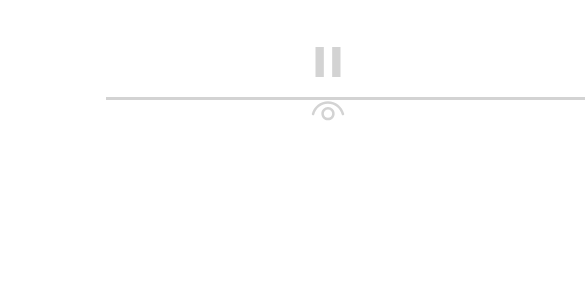
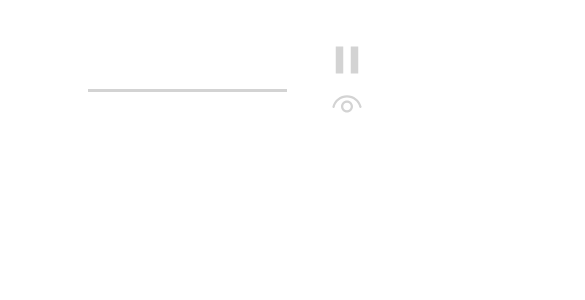
Before and after one commit to targetcreature/living-text, a Next.js app: page / in a window 390 px wide. Shown: the top 300 px of the page, 585 px wide, since content can reach past the window. Built offline with nearby package versions, Linux system fonts and the light colour scheme.

Commit message:
Styling mobile

```diff
--- a/components/Form.tsx
+++ b/components/Form.tsx
@@ -11,16 +11,35 @@ export const Form: React.FC = () => {
     return (
         <div>
             {
-                words.map(({ isPunc, content }, i) =>
+                words.map(({ isPunc, isLine, content }, i) =>
                     isPunc ?
                         <span key={i}>{content}</span>
+                        :
+                        isLine ?
+                            <div />
                             :
                             <Word key={i} word={content} />
                 )
             }
             <input
 
-                ref={input => input && input.focus()}
+            ref={(input)=> input && input.focus()}
+
+                onKeyDown={e => {
+                    if (e.key === 'Enter') {
+
+                        setStore((s) => {
+                            if (state) {
+                                s.words.push({ content: state })
+                            }
+                            s.words.push({ content: "", isLine: true })
+                            return s
+                        })
+                        setState("")
+
+                    }
+                }
+                }
 
                 onChange={({ target }) => {
 
--- a/context/index.tsx
+++ b/context/index.tsx
@@ -4,6 +4,7 @@ export type State = {
     words: {
         content: string
         isPunc?: boolean
+        isLine?: boolean
     }[]
     isPause: boolean
     isOriginal: boolean
@@ -12,7 +13,8 @@ export type State = {
 const init = {
     words: [],
     isPause: false,
-    isOriginal: false
+    isOriginal: false,
+    isLine: false
 }
 
 const Context = createContext<[State, React.Dispatch<React.SetStateAction<State>>]>([init, () => null])
--- /dev/null
+++ b/pages/_app.js
@@ -0,0 +1,6 @@
+import '../styles/styles.scss'
+
+// This default export is required in a new `pages/_app.js` file.
+export default function MyApp({ Component, pageProps }) {
+  return <Component {...pageProps} />
+}
--- a/pages/_document.js
+++ /dev/null
@@ -1,24 +0,0 @@
-// pages/_document.js
-
-import Document, { Html, Head, Main, NextScript } from 'next/document'
-
-class MyDocument extends Document {
-  render() {
-    return (
-      <Html>
-        <Head>
-          <link
-            href="https://fonts.googleapis.com/css3?family=Lobster&display=swap"
-            rel="stylesheet"
-          />
-        </Head>
-        <body>
-          <Main />
-          <NextScript />
-        </body>
-      </Html>
-    )
-  }
-}
-
-export default MyDocument
--- a/pages/index.tsx
+++ b/pages/index.tsx
@@ -1,4 +1,4 @@
-import { useEffect, useState } from "react"
+import { useEffect, useRef, useState } from "react"
 import { Provider, useStore } from "../context"
 import { Form } from "../components/Form"
 import { IoMdPause as PauseIcon } from "react-icons/io"
@@ -6,6 +6,8 @@ import { IoMdPlay as PlayIcon } from "react-icons/io"
 import { VscEye as EyeIcon } from "react-icons/vsc"
 
 const App: React.FC = () => {
+
+    const ref = useRef()
 
     return (
         <Provider>
@@ -15,20 +17,19 @@ const App: React.FC = () => {
                 display: "flex",
                 alignContent: "center",
                 justifyContent: "center",
-                padding: "5vh 0"
-            }}>
+                padding: "5vh 0",
+            }}
+            >
 
-                <div style={{
-                    fontSize: 40,
-                    width: "50vw"
-                }}>
+                <div id="container">
                     <Form />
                     <div
-                        style={{
-                            position: "absolute",
-                            top: "5vh",
-                            right: "5vh",
-                        }}
+                        id="buttons"
+                    // style={{
+                    //     position: "absolute",
+                    //     top: "5vh",
+                    //     right: "5vh",
+                    // }}
                     >
                         <Pause />
                         <Original />
@@ -71,7 +72,8 @@ const Original: React.FC = () => {
         <EyeIcon
             onMouseEnter={() => setStore((s) => ({ ...s, isOriginal: true }))}
             onMouseLeave={() => setStore((s) => ({ ...s, isOriginal: false }))}
-            color="lightgray"
+            onClick={()=> setStore((s)=>({...s, isOriginal: !s.isOriginal}))}
+            color={isOriginal ? "black" : "lightgray"}
         />
     )
 
--- /dev/null
+++ b/styles/mobile.scss
@@ -0,0 +1,12 @@
+@media only screen and (min-device-width : 320px) and (max-device-width : 480px) {
+
+    #buttons{
+        // top: 100vh;
+        // display: flex;
+        // justify-content: center;
+        // svg{
+        //     margin: 2.5vh;
+        // }
+    }
+
+}
--- /dev/null
+++ b/styles/styles.scss
@@ -0,0 +1,20 @@
+body{
+    margin: 0;
+    padding: 0;
+    font-size: 36px;
+}
+
+input{
+    width: 50vw;
+}
+#container{
+    width: 55vw;
+}
+
+#buttons{
+    position: absolute;
+    top: 5vh;
+    right: 3vh;
+}
+
+@import "./mobile.scss";
```
Lines whose indentation alone changed are shown as unchanged.
